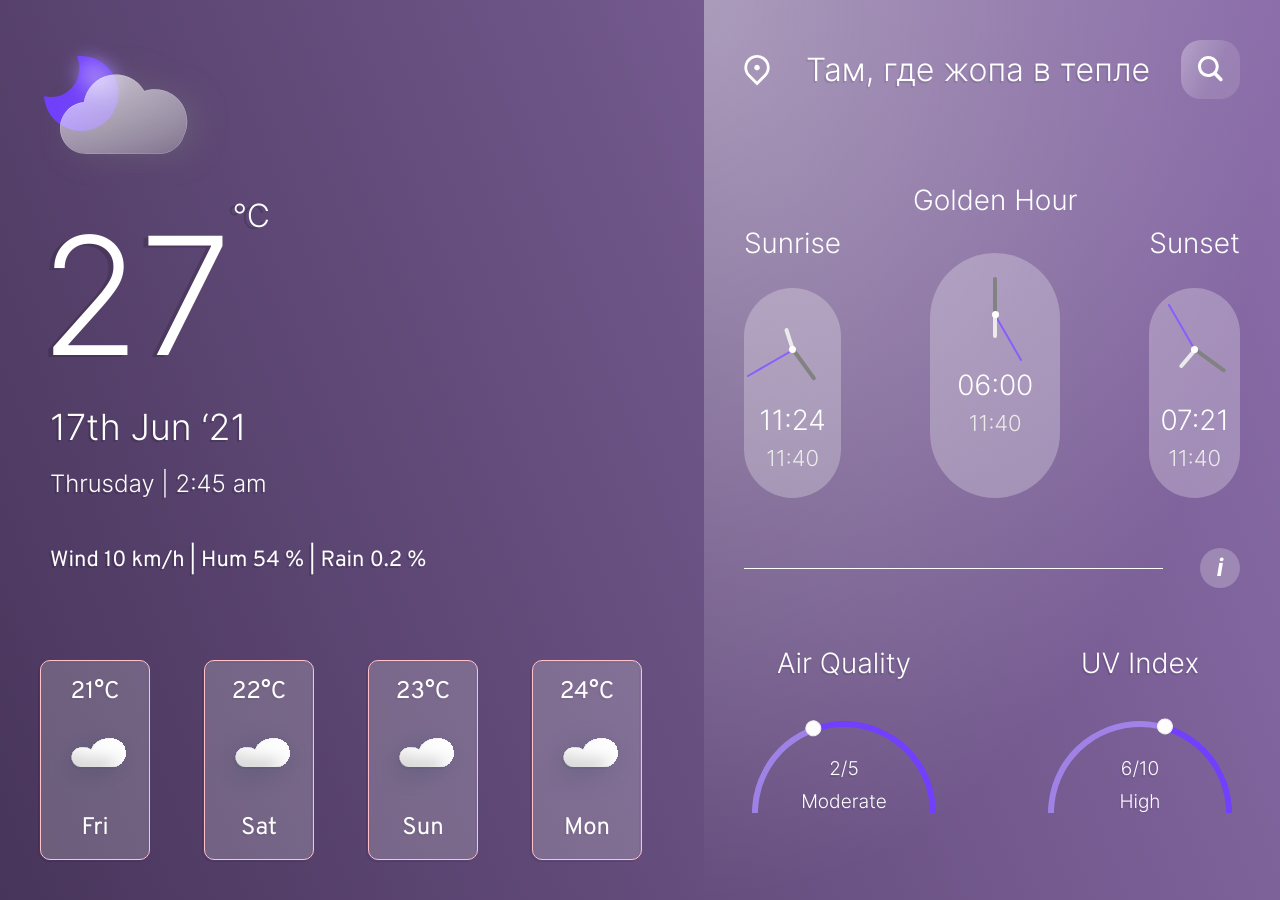
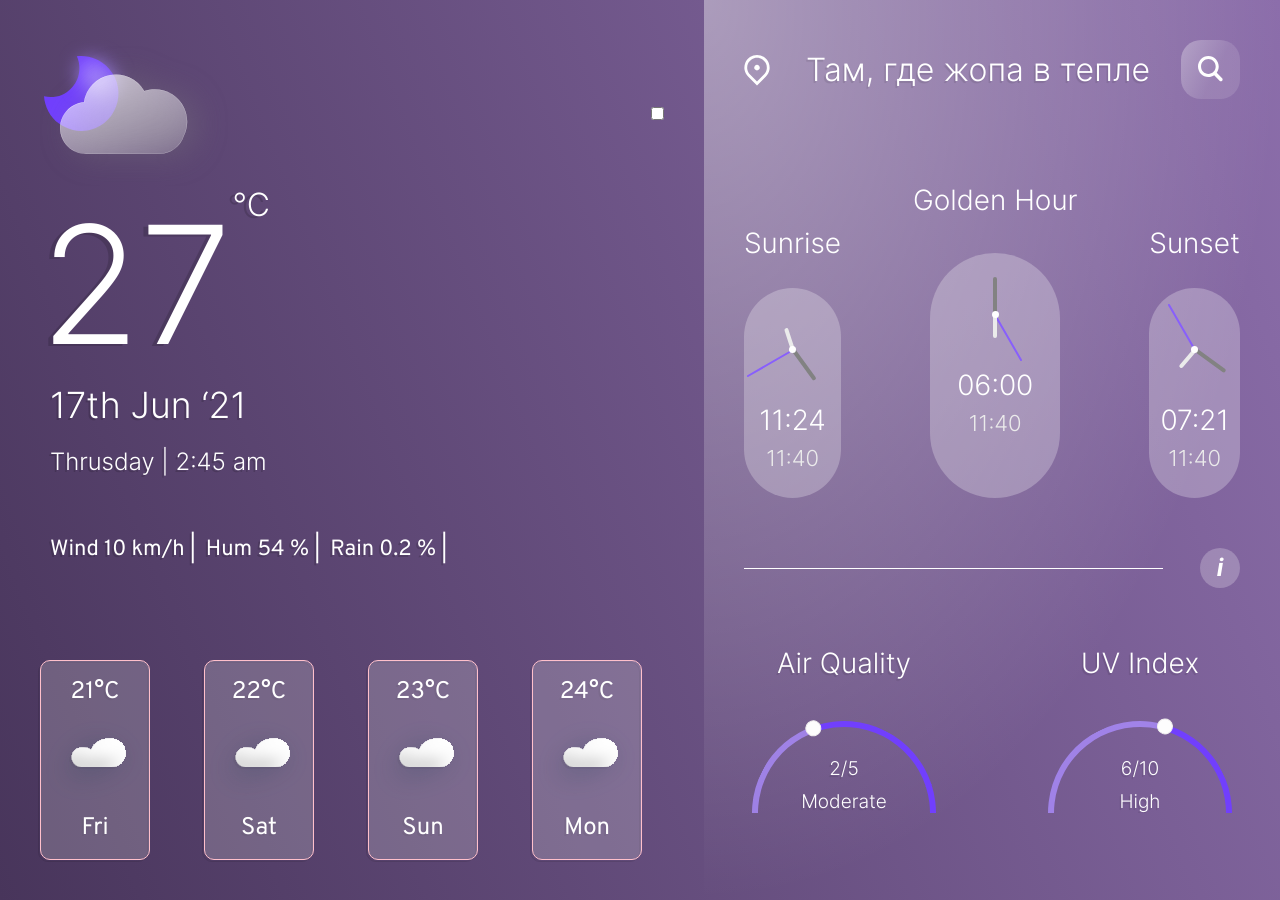
Before and after one commit to SVDGTL/weather, a React (Create React App) app: page / in a window 1280 px wide. Built offline with nearby package versions, Linux system fonts and the light colour scheme.

Commit message:
fix: params styles

```diff
--- a/src/components/Main/index.jsx
+++ b/src/components/Main/index.jsx
@@ -3,16 +3,25 @@ import Deg from '../Deg';
 import Feed from '../Feed';
 import WeatherIcon from '../Icons/WeatherIcon';
 import Params from '../Params';
-// import SwitchButton from '../SwitchButton';
+import SwitchButton from '../SwitchButton';
 import { Container } from './style';
 
 function Main() {
   return (
     <Container>
-      <WeatherIcon />
-      {/* <SwitchButton /> */}
+      <div
+        style={{
+          display: 'flex',
+          justifyContent: 'space-between',
+          alignItems: 'center',
+          width: '100%',
+        }}
+      >
+        <WeatherIcon />
+        <SwitchButton />
+      </div>
       <Deg />
-      <Date /> {/* TODO: кривая верстка */}
+      <Date />
       <Params /> {/* TODO: кривая верстка */}
       <Feed />
     </Container>
--- a/src/components/Params/index.jsx
+++ b/src/components/Params/index.jsx
@@ -1,9 +1,34 @@
-import { Container, Name } from './style';
+import { Container, Measure } from './style';
+
+function Item({ el }) {
+  return <p>{`${el.name} ${el.value} ${el.measure} |`}</p>;
+}
 
 function Params() {
+  const data = [
+    {
+      name: 'Wind',
+      value: '10',
+      measure: 'km/h',
+    },
+    {
+      name: 'Hum',
+      value: '54',
+      measure: '%',
+    },
+    {
+      name: 'Rain',
+      value: '0.2',
+      measure: '%',
+    },
+  ];
   return (
     <Container>
-      <Name>Wind 10 km/h | Hum 54 % | Rain 0.2 %</Name>
+      <Measure>
+        {data.map((el) => (
+          <Item el={el} />
+        ))}
+      </Measure>
     </Container>
   );
 }
--- a/src/components/Params/style.jsx
+++ b/src/components/Params/style.jsx
@@ -3,9 +3,9 @@ import styled from 'styled-components';
 const Container = styled.section`
   display: flex;
   box-sizing: border-box;
-  padding-left: 0.625rem;
-  margin-bottom: 4.625rem;
-  margin-top: 2.375rem;
+  padding-left: 10px;
+  margin-bottom: 74px;
+  margin-top: 38px;
 
   filter: drop-shadow(-2px 2.26px 0.75px rgba(0, 0, 0, 0.15));
 `;
@@ -15,10 +15,14 @@ const Name = styled.h4`
   padding: 0;
   font: var(--params);
 `;
-const Measure = styled.p`
+const Measure = styled.div`
   margin: 0;
   padding: 0;
   font: var(--params);
+
+  display: flex;
+  align-items: center;
+  gap: 10px;
 `;
 
 export { Container, Box, Name, Measure };
--- a/src/components/SwitchButton/index.jsx
+++ b/src/components/SwitchButton/index.jsx
@@ -1,11 +1,5 @@
 function SwitchButton() {
-  return (
-    <div className="button r" id="button-1">
-      <input type="checkbox" className="checkbox" />
-      <div className="knobs" />
-      <div className="layer" />
-    </div>
-  );
+  return <input type="checkbox" />;
 }
 
 export default SwitchButton;
```
